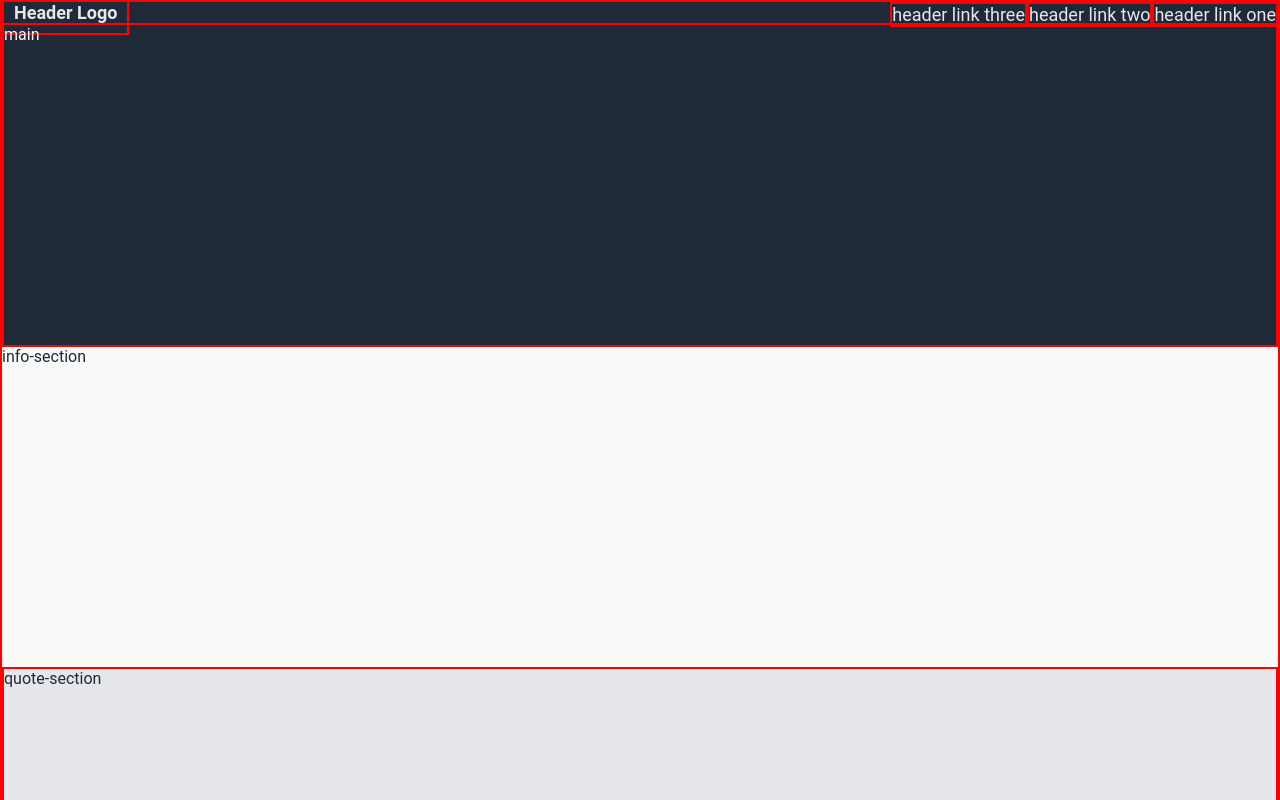
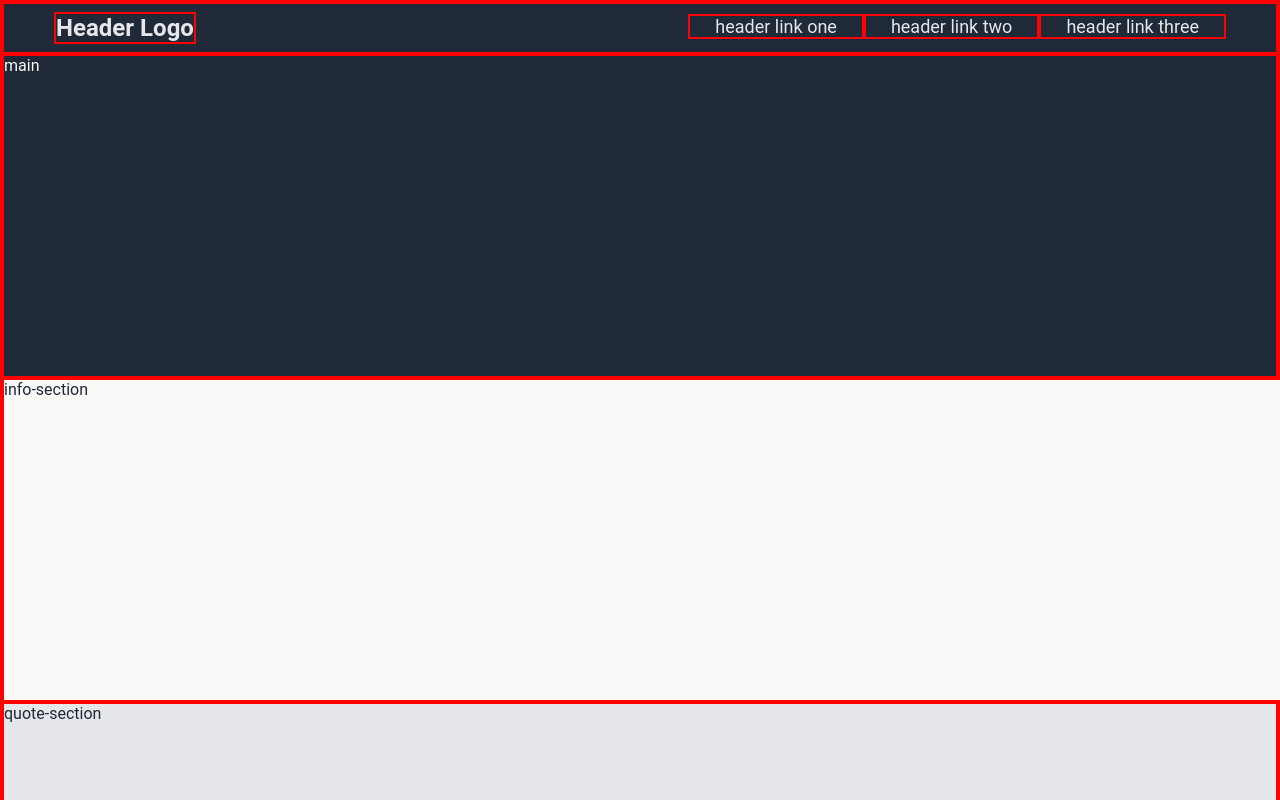
Before and after one commit to Lil-Devvie/landing-page, a plain HTML site: page index.html in a window 1280 px wide. Shown: the top 800 px of the page. Drawn offline with Linux system fonts and the light colour scheme.

Commit message:
More header styling

```diff
--- a/index.html
+++ b/index.html
@@ -13,9 +13,9 @@
 <body>
     <header>
             <b>Header Logo</b>
+            <a href="">header link three</a>
+            <a href="">header link two</a>
             <a href="">header link one</a>
-            <a href="">header link two</a>
-            <a href="">header link three</a>
     </header>
 
     <div id="main-section">
--- a/styles.css
+++ b/styles.css
@@ -9,16 +9,15 @@ body{
 }
 
 header {
-    display: inline;
     font-size: 18px;
     color: #E5E7EB;
     text-decoration: none;
     border: 2px solid red;
-    padding: 10px;
+    padding: 10px 50px;
 
 }
 
-#logo {
+header b{
     font-size: 24px;
     border: 2px solid red;
 }
@@ -29,8 +28,7 @@ header a{
     color: #E5E7EB;
     text-decoration: none;
     border: 2px solid red;
-
-    text-align: end;
+    padding: 0 25px;
 
 }
 
@@ -43,7 +41,7 @@ header a{
     background-color: #F9FAF8;
     color: #1f2937;
     height: 20em;
-    width: 100%
+    width: 100%;
     border: 2px solid red;
 }
 
```
